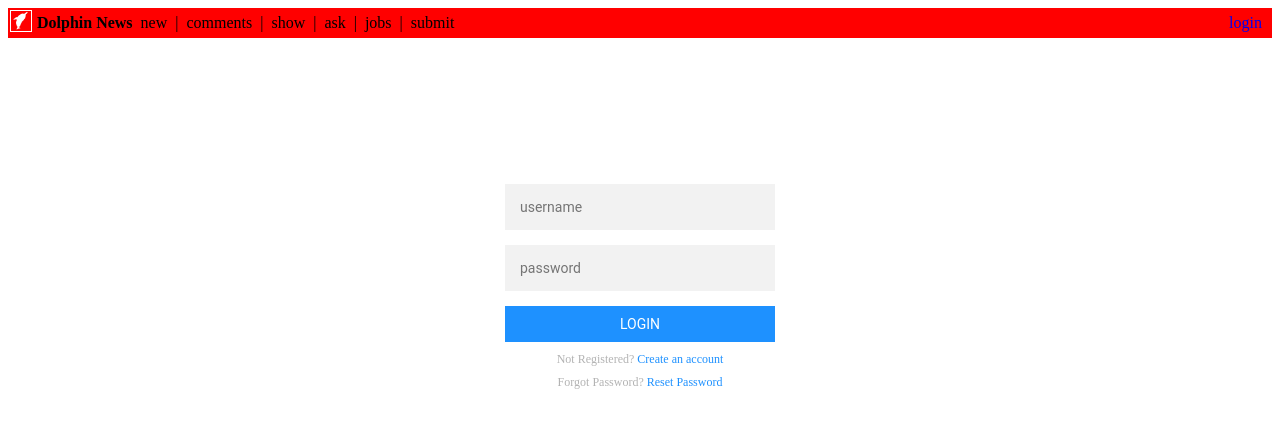
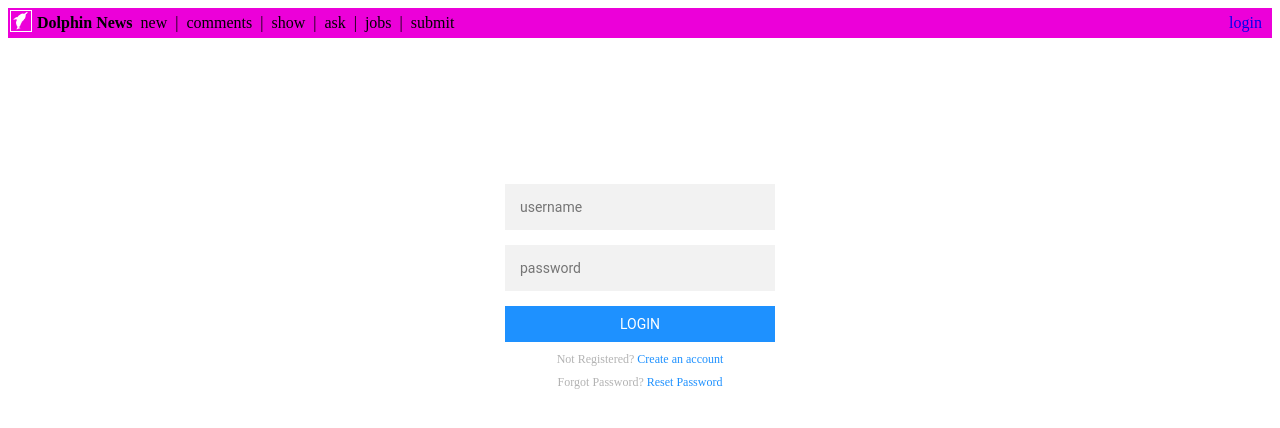
Before and after one commit to BingoBois/DolphinNewsFrontend, a React (Create React App) app: page /login in a window 1280 px wide. Shown: the top 428 px of the page. Built offline with nearby package versions, Linux system fonts and the light colour scheme.

Commit message:
Anodda Colla

```diff
--- a/src/stylesheets/headerStyles.css
+++ b/src/stylesheets/headerStyles.css
@@ -41,7 +41,7 @@ p.loginButton:hover {
 }
 
 .headerBar {
-    background-color: #FF0000;
+    background-color: rgb(236, 0, 217);
     display: flex;
     justify-content: space-between;
 }
```
